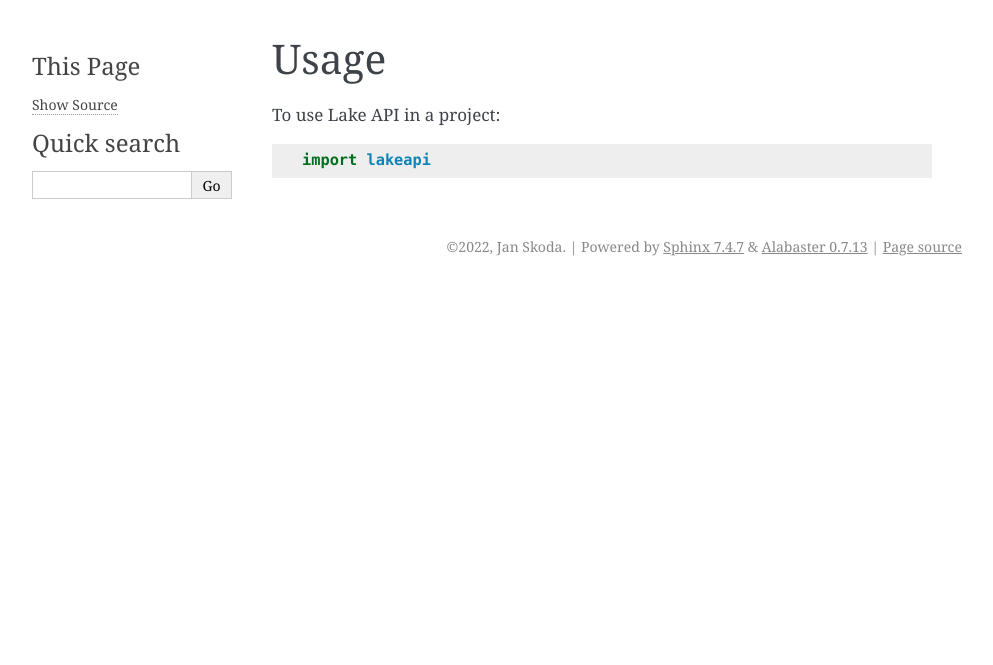
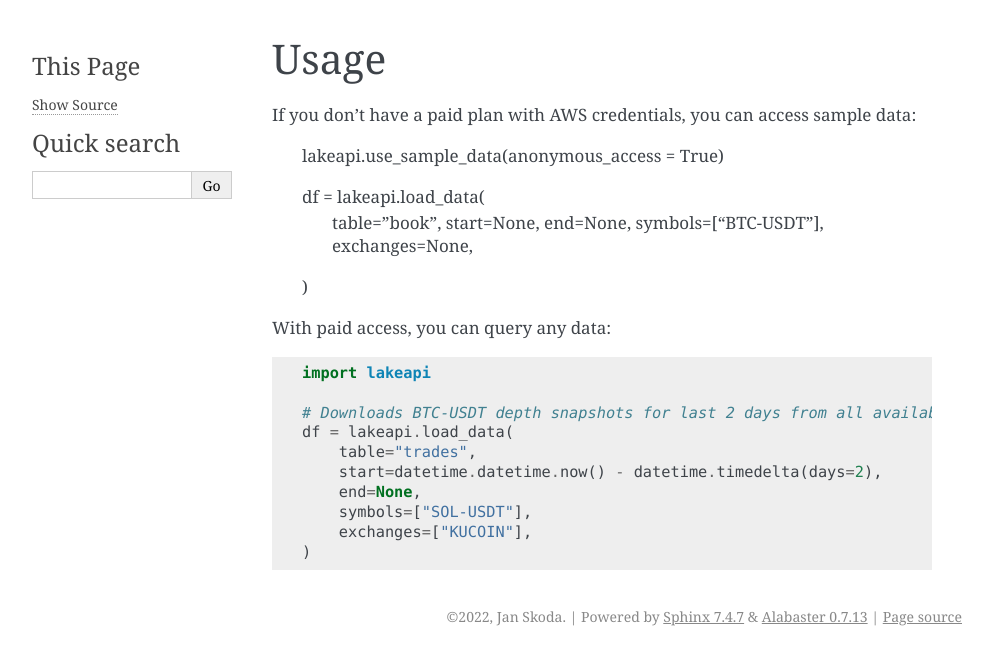
Before and after one commit to crypto-lake/lake-api, a Sphinx documentation site: the page built from docs/usage.rst, in a window 1280 px wide. Shown: the top 665 px of the page, without its empty margins (148-1141 px from the left). Built offline with Sphinx 7.4.7, drawn with Linux system fonts in a browser that asks for light colours.

Commit message:
update docs

```diff
--- a/docs/usage.rst
+++ b/docs/usage.rst
@@ -2,6 +2,27 @@
 Usage
 =====
 
-To use Lake API in a project::
+If you don't have a paid plan with AWS credentials, you can access sample data:
+
+    lakeapi.use_sample_data(anonymous_access = True)
+
+    df = lakeapi.load_data(
+        table="book",
+        start=None,
+        end=None,
+        symbols=["BTC-USDT"],
+        exchanges=None,
+    )
+
+With paid access, you can query any data::
 
     import lakeapi
+
+    # Downloads BTC-USDT depth snapshots for last 2 days from all available exchanges
+    df = lakeapi.load_data(
+        table="trades",
+        start=datetime.datetime.now() - datetime.timedelta(days=2),
+        end=None,
+        symbols=["SOL-USDT"],
+        exchanges=["KUCOIN"],
+    )
```
Also changed, not shown: 1 other file.
